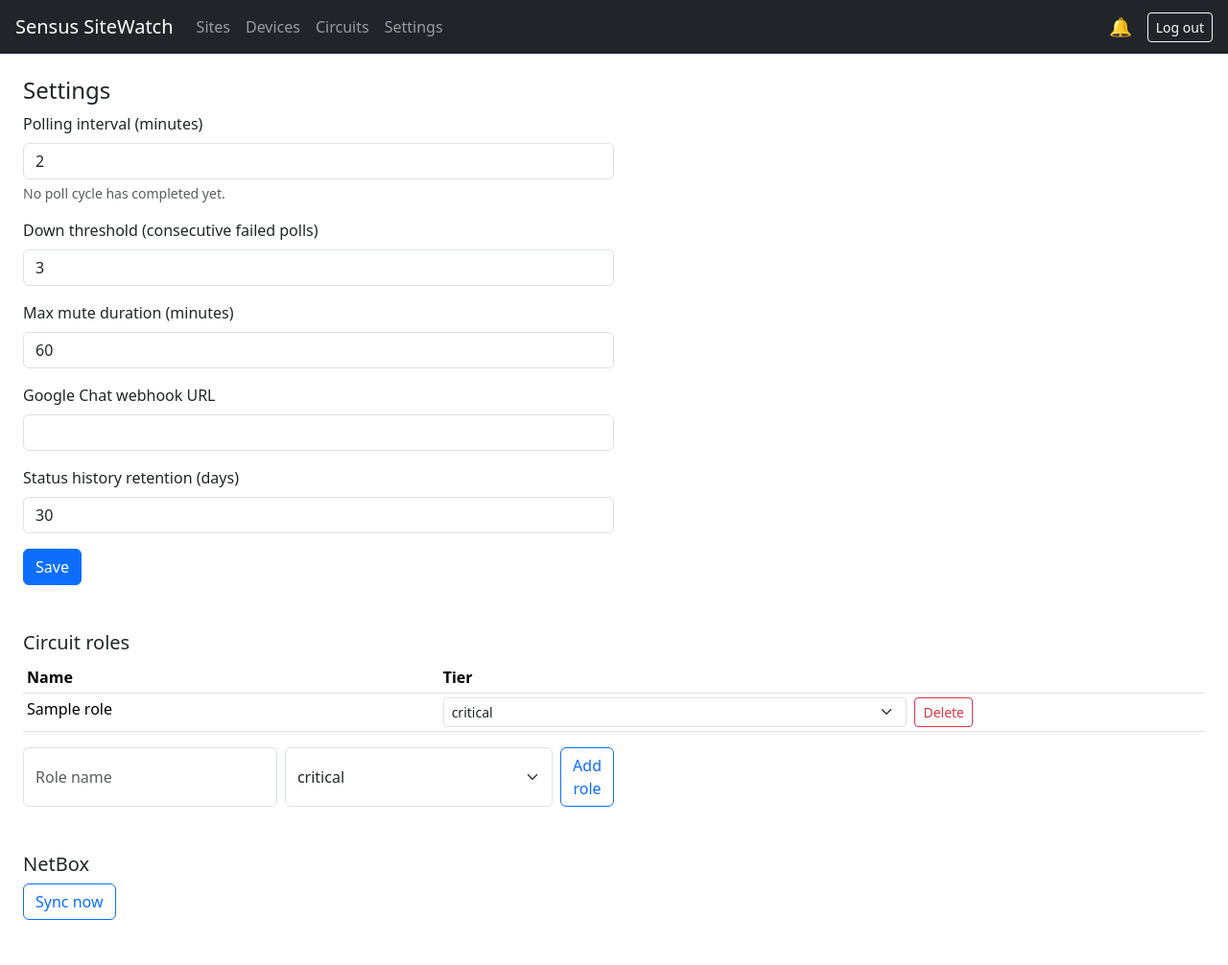
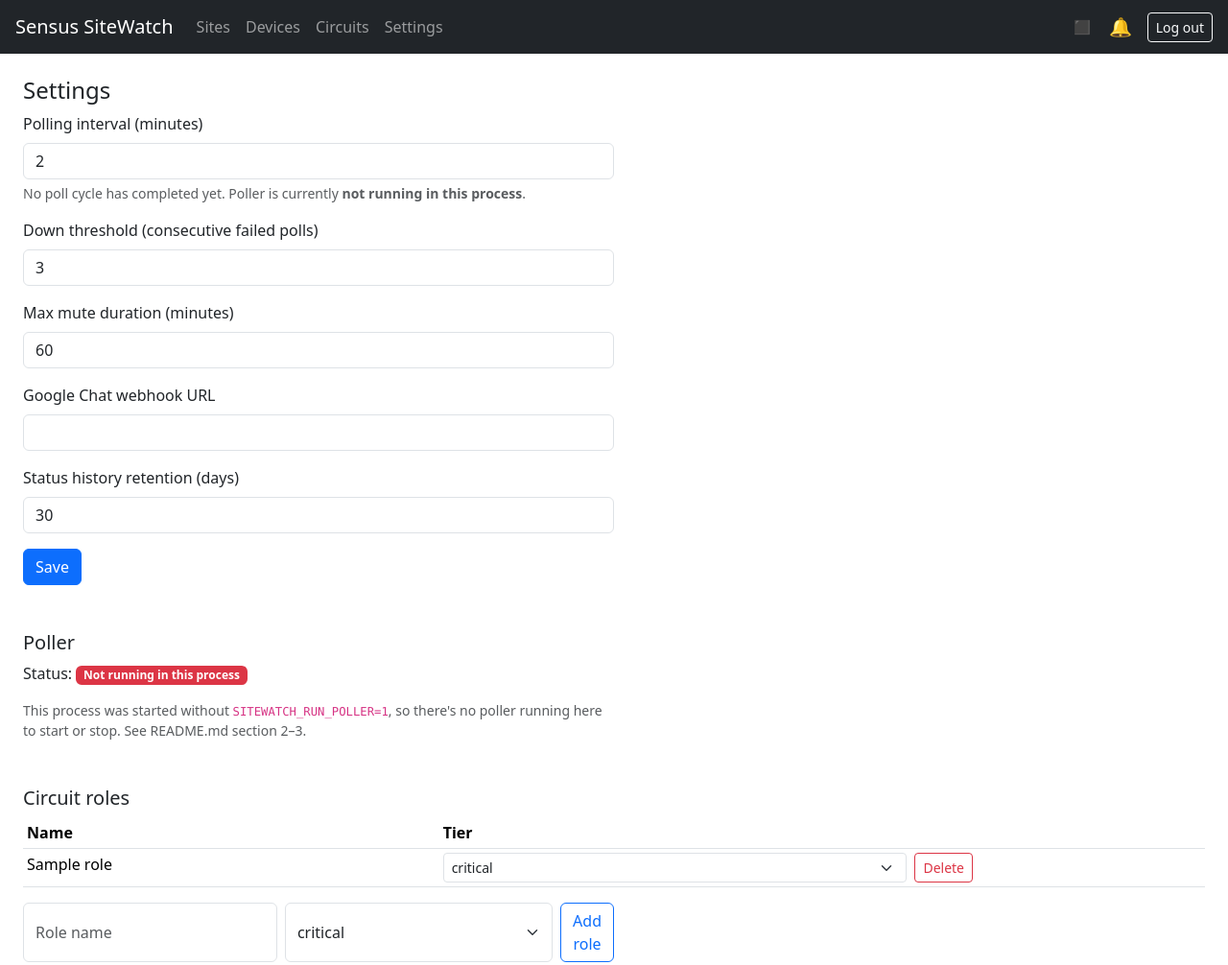
Before and after one commit to ds2600/sensus-sitewatch, a Flask app: page /settings/ in a window 1280 px wide. Shown: the top 1006 px of the page at 96% size. Run offline with Flask 3, Linux system fonts and the light colour scheme; a user stored in the database is signed in; tables that the repository leaves empty hold one stand-in row (values such as "Sample post"); data that the repository does not hold is empty.

Commit message:
Add poller start/stop control and live status in UI
Lets the poller be paused/resumed from the Settings page (state persists
across restarts via a poller_enabled setting) and adds a header icon plus
Settings page status text showing whether it's stopped, waiting for the
next cycle, or actively polling. The header icon and alert badge now both
auto-refresh instead of requiring a page reload.

Co-Authored-By: Claude Sonnet 5 <noreply@anthropic.com>

```diff
--- a/sitewatch/poller.py
+++ b/sitewatch/poller.py
@@ -8,6 +8,7 @@ known to the DB.
 """
 from datetime import datetime, timedelta
 import logging
+import os
 import time
 
 from sitewatch.extensions import db, scheduler
@@ -19,6 +20,13 @@ from sitewatch.integrations.webhook_payload import send_down_alert
 
 log = logging.getLogger(__name__)
 
+POLLER_JOB_ID = "poll_all_devices"
+
+# Set for the duration of an actual sweep so get_poller_status() can tell
+# "waiting for next cycle" apart from "sweep in progress right now" —
+# APScheduler's job/next_run_time state alone doesn't capture that.
+_currently_polling = False
+
 
 def poll_all_devices():
     """One full sweep: every device polled in turn, synchronously, on a
@@ -26,17 +34,22 @@ def poll_all_devices():
     is recorded (Settings: last_poll_duration_seconds/last_poll_finished_at,
     shown on the Settings page) so the configured polling_interval_minutes
     can be checked against how long a sweep actually takes."""
-    started = time.monotonic()
-    device_count = 0
-    for device in Device.query.all():
-        _poll_device(device)
-        device_count += 1
-    _recompute_all_circuit_states()
-    duration = time.monotonic() - started
-    Setting.set("last_poll_duration_seconds", f"{duration:.1f}")
-    Setting.set("last_poll_finished_at", datetime.utcnow().isoformat())
-    db.session.commit()
-    log.info("Poll cycle finished in %.1fs (%d devices)", duration, device_count)
+    global _currently_polling
+    _currently_polling = True
+    try:
+        started = time.monotonic()
+        device_count = 0
+        for device in Device.query.all():
+            _poll_device(device)
+            device_count += 1
+        _recompute_all_circuit_states()
+        duration = time.monotonic() - started
+        Setting.set("last_poll_duration_seconds", f"{duration:.1f}")
+        Setting.set("last_poll_finished_at", datetime.utcnow().isoformat())
+        db.session.commit()
+        log.info("Poll cycle finished in %.1fs (%d devices)", duration, device_count)
+    finally:
+        _currently_polling = False
 
 
 def _poll_device(device):
@@ -154,6 +167,7 @@ def start_poller(app):
     with app.app_context():
         interval = Setting.query.get("polling_interval_minutes")
         minutes = int(interval.value) if interval else 2
+        enabled = Setting.get("poller_enabled", "1") != "0"
 
     def job():
         with app.app_context():
@@ -162,5 +176,45 @@ def start_poller(app):
             except Exception:
                 log.exception("Poll cycle failed")
 
-    scheduler.add_job(job, "interval", minutes=minutes, id="poll_all_devices", replace_existing=True)
+    scheduler.add_job(job, "interval", minutes=minutes, id=POLLER_JOB_ID, replace_existing=True)
     scheduler.start()
+    if not enabled:
+        # Restore whatever start/stop state was last set from the UI —
+        # otherwise a stopped poller would silently come back on restart.
+        scheduler.pause_job(POLLER_JOB_ID)
+
+
+def poller_enabled_for_process():
+    """Whether this process was launched with SITEWATCH_RUN_POLLER=1. The
+    scheduler and its job only exist at all when this is true — a process
+    started without it (e.g. `flask --app app run` for poking at routes)
+    has nothing to start/stop from the UI."""
+    return os.environ.get("SITEWATCH_RUN_POLLER") == "1"
+
+
+def pause_poller():
+    scheduler.pause_job(POLLER_JOB_ID)
+    Setting.set("poller_enabled", "0")
+    db.session.commit()
+
+
+def resume_poller():
+    scheduler.resume_job(POLLER_JOB_ID)
+    Setting.set("poller_enabled", "1")
+    db.session.commit()
+
+
+def get_poller_status():
+    """Status for the header icon and the Settings page. `state` is one of
+    disabled/stopped/waiting/polling; `active` is what the header icon's
+    play-vs-stop color should key off."""
+    if not poller_enabled_for_process():
+        return {"state": "disabled", "label": "Not running in this process", "active": False}
+    if not scheduler.running:
+        return {"state": "stopped", "label": "Stopped", "active": False}
+    job = scheduler.get_job(POLLER_JOB_ID)
+    if job is None or job.next_run_time is None:
+        return {"state": "stopped", "label": "Stopped", "active": False}
+    if _currently_polling:
+        return {"state": "polling", "label": "Polling now", "active": True}
+    return {"state": "waiting", "label": "Waiting for next cycle", "active": True}
--- a/sitewatch/routes/api.py
+++ b/sitewatch/routes/api.py
@@ -4,6 +4,7 @@ from flask_login import login_required
 
 from sitewatch.models import Site, Circuit, CircuitStatusHistory, AlertMute
 from sitewatch.status import compute_site_status
+from sitewatch.poller import get_poller_status
 
 api_bp = Blueprint("api", __name__, url_prefix="/api")
 
@@ -39,3 +40,9 @@ def alerts():
         "circuits": [{"id": h.circuit_id, "name": h.circuit.name, "since": h.started_at.isoformat()}
                      for h in unmuted],
     })
+
+
+@api_bp.route("/poller-status")
+@login_required
+def poller_status():
+    return jsonify(get_poller_status())
--- a/sitewatch/routes/settings.py
+++ b/sitewatch/routes/settings.py
@@ -8,6 +8,7 @@ from sitewatch.extensions import db
 from sitewatch.models import Setting, CircuitRole, Circuit
 from sitewatch.integrations import netbox
 from sitewatch.backup import export_data, import_data, BackupImportError
+from sitewatch.poller import get_poller_status, pause_poller, resume_poller, poller_enabled_for_process
 
 settings_bp = Blueprint("settings", __name__, url_prefix="/settings")
 
@@ -27,7 +28,29 @@ def index():
         "finished_at": Setting.get("last_poll_finished_at"),
     }
     return render_template("settings.html", values=values, roles=CircuitRole.query.all(),
-                            poll_stats=poll_stats)
+                            poll_stats=poll_stats, poller_status=get_poller_status())
+
+
+@settings_bp.route("/poller/start", methods=["POST"])
+@login_required
+def poller_start():
+    if poller_enabled_for_process():
+        resume_poller()
+        flash("Poller started.")
+    else:
+        flash("This process was started without SITEWATCH_RUN_POLLER=1, so there's no poller here to start.")
+    return redirect(url_for("settings.index"))
+
+
+@settings_bp.route("/poller/stop", methods=["POST"])
+@login_required
+def poller_stop():
+    if poller_enabled_for_process():
+        pause_poller()
+        flash("Poller stopped.")
+    else:
+        flash("This process was started without SITEWATCH_RUN_POLLER=1, so there's no poller here to stop.")
+    return redirect(url_for("settings.index"))
 
 
 @settings_bp.route("/roles/add", methods=["POST"])
--- /dev/null
+++ b/sitewatch/static/js/poller-status.js
@@ -0,0 +1,24 @@
+// Polls /api/poller-status and updates the header icon: a green play
+// triangle while the poller is running (waiting on its interval or mid-sweep),
+// a red square when it's stopped or not running in this process at all.
+async function pollPollerStatus() {
+  const res = await fetch("/api/poller-status");
+  const data = await res.json();
+  const link = document.getElementById("poller-status-icon");
+  const symbol = document.getElementById("poller-status-symbol");
+  if (!link || !symbol) return;
+
+  if (data.active) {
+    symbol.innerHTML = "&#9654;"; // ▶
+    symbol.classList.remove("text-danger");
+    symbol.classList.add("text-success");
+  } else {
+    symbol.innerHTML = "&#9724;"; // ■
+    symbol.classList.remove("text-success");
+    symbol.classList.add("text-danger");
+  }
+  link.title = "Poller: " + data.label;
+}
+
+pollPollerStatus();
+setInterval(pollPollerStatus, 15000);
--- a/sitewatch/templates/base.html
+++ b/sitewatch/templates/base.html
@@ -19,6 +19,10 @@
       <a class="nav-link" href="{{ url_for('settings.index') }}">Settings</a>
     </div>
     <div class="d-flex align-items-center">
+      <a id="poller-status-icon" class="me-3 text-decoration-none" style="font-size:1.2rem;"
+         href="{{ url_for('settings.index') }}#poller" title="Poller status">
+        <span id="poller-status-symbol">&#9724;</span>
+      </a>
       <span id="alert-bell" class="me-3" style="cursor:pointer; font-size:1.2rem;">
         &#128276; <span id="alert-count" class="badge bg-danger d-none">0</span>
       </span>
@@ -41,6 +45,7 @@
   <script src="https://cdn.jsdelivr.net/npm/bootstrap@5.3.3/dist/js/bootstrap.bundle.min.js"></script>
   {% if current_user.is_authenticated %}
   <script src="{{ url_for('static', filename='js/alerts.js') }}"></script>
+  <script src="{{ url_for('static', filename='js/poller-status.js') }}"></script>
   {% endif %}
   {% block scripts %}{% endblock %}
 </body>
--- a/sitewatch/templates/settings.html
+++ b/sitewatch/templates/settings.html
@@ -13,6 +13,7 @@
       {% else %}
       No poll cycle has completed yet.
       {% endif %}
+      Poller is currently <strong>{{ poller_status.label|lower }}</strong>.
     </div>
   </div>
   <div class="mb-3"><label class="form-label">Down threshold (consecutive failed polls)</label>
@@ -25,6 +26,29 @@
     <input class="form-control" name="status_history_retention_days" value="{{ values.status_history_retention_days }}"></div>
   <button class="btn btn-primary">Save</button>
 </form>
+
+<h5 id="poller">Poller</h5>
+<div class="col-md-6 mb-5">
+  <p>
+    Status:
+    <span class="badge {{ 'bg-success' if poller_status.active else 'bg-danger' }}">{{ poller_status.label }}</span>
+  </p>
+  {% if poller_status.state == 'disabled' %}
+  <div class="form-text">
+    This process was started without <code>SITEWATCH_RUN_POLLER=1</code>, so there's
+    no poller running here to start or stop. See README.md section 2–3.
+  </div>
+  {% else %}
+  <div class="d-flex gap-2">
+    <form method="post" action="{{ url_for('settings.poller_start') }}">
+      <button class="btn btn-success btn-sm" {{ 'disabled' if poller_status.active }}>Start polling</button>
+    </form>
+    <form method="post" action="{{ url_for('settings.poller_stop') }}">
+      <button class="btn btn-danger btn-sm" {{ 'disabled' if not poller_status.active }}>Stop polling</button>
+    </form>
+  </div>
+  {% endif %}
+</div>
 
 <h5>Circuit roles</h5>
 <table class="table table-sm col-md-6">
```
